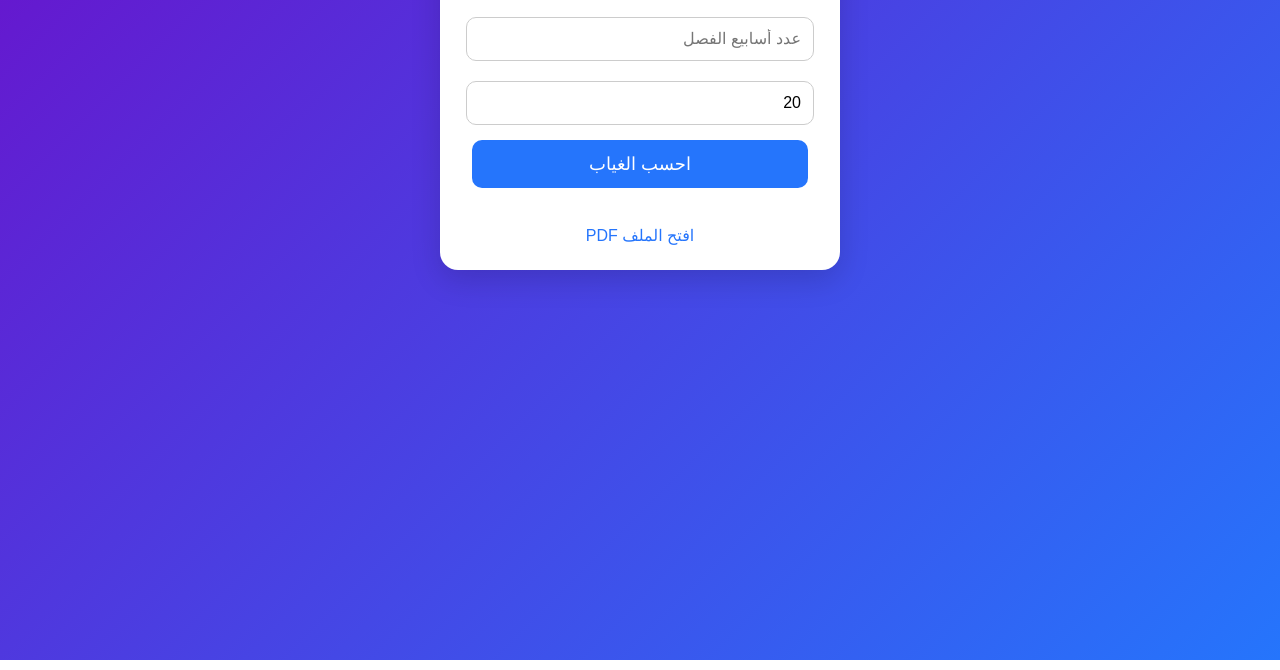
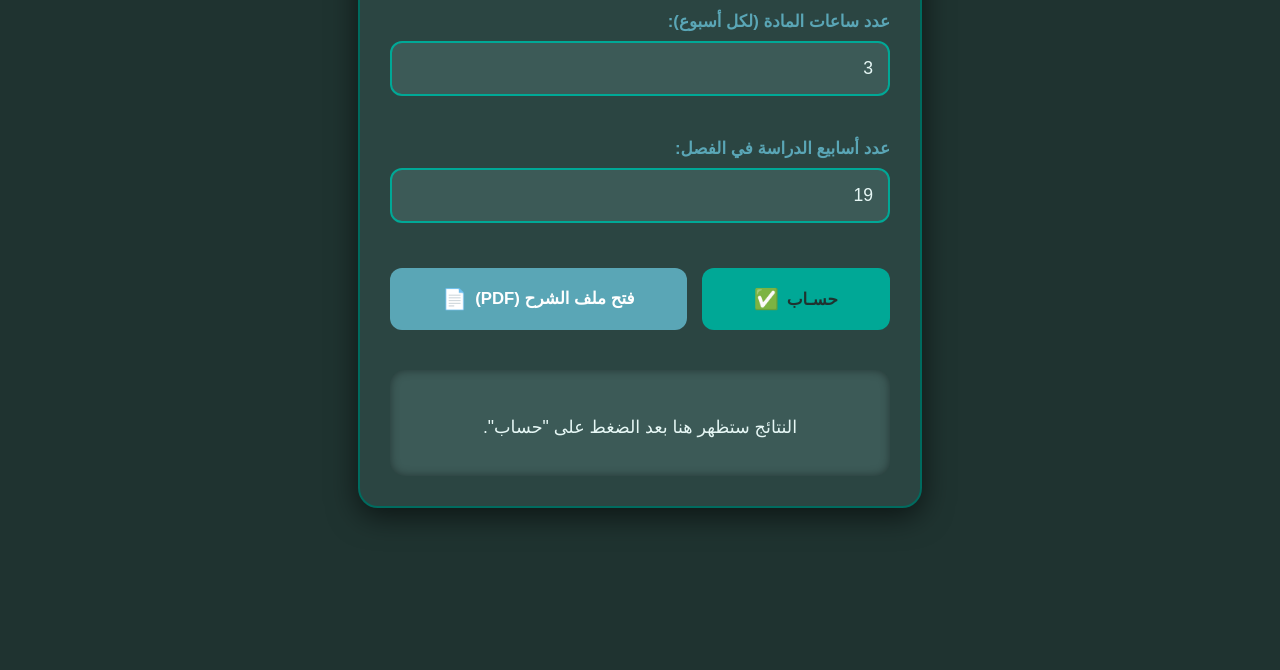
Before and after one commit to mo3th1927-lgtm/Moath, a plain HTML site: page index.html in a window 1280 px wide. Shown: the part 170-840 px from the top of the page. Drawn offline with Linux system fonts and the light colour scheme.

Commit message:
Add files via upload

```diff
--- a/index.html
+++ b/index.html
@@ -2,129 +2,244 @@
 <html lang="ar" dir="rtl">
 <head>
     <meta charset="UTF-8">
-    <title>مشروع ريادة الأعمال</title>
+    <meta name="viewport" content="width=device-width, initial-scale=1.0">
+    <title>حاسبة الغياب الأكاديمي - ألوان الكلية التقنية</title>
+
     <style>
-        body {
-            font-family: "Cairo", sans-serif;
-            background: linear-gradient(135deg, #6a11cb, #2575fc);
-            min-height: 100vh;
-            display: flex;
-            justify-content: center;
-            align-items: flex-start;
-            margin: 0;
-            padding-top: 30px;
+        /* 1. التنسيقات العامة والوضع الداكن */
+        :root {
+            /* الألوان المستوحاة من شعار الكلية التقنية (الأخضر والأزرق الداكن) */
+            --bg-dark: #1f3330; /* أخضر داكن جداً */
+            --container-bg: #2b4542; /* أخضر داكن للحاوية */
+            --text-light: #e6f7f5;
+            --primary-color: #00a896; /* أخضر زمردي/بترولي أساسي */
+            --secondary-color: #006b5f; /* أخضر أعمق */
+            --input-bg: #3c5a57; /* خلفية المدخلات */
+            --warning-color: #ff9999; /* وردي ناعم للتنبيه (الحرمان) */
+            --blue-accent: #5aa6b6; /* لون أزرق بارد ثانوي */
         }
 
-        .box {
-            background: white;
-            width: 350px;
-            padding: 25px;
-            border-radius: 18px;
-            box-shadow: 0 10px 30px rgba(0,0,0,0.15);
-            text-align: center;
+        body {
+            font-family: 'Arial', sans-serif;
+            margin: 0;
+            padding: 20px;
+            background-color: var(--bg-dark);
+            color: var(--text-light);
+            text-align: right;
+            line-height: 1.6;
+            min-height: 100vh;
         }
 
-        h2 {
-            margin-bottom: 10px;
-            color: #333;
+        /* 2. حاوية التطبيق */
+        .container {
+            max-width: 500px;
+            margin: 0 auto;
+            padding: 30px;
+            background: var(--container-bg);
+            border-radius: 20px;
+            box-shadow: 0 8px 30px rgba(0, 0, 0, 0.6);
+            border: 2px solid var(--secondary-color);
         }
 
-        input {
-            width: 92%;
-            padding: 12px;
-            margin: 10px 0;
-            border-radius: 10px;
-            border: 1px solid #ccc;
-            font-size: 16px;
+        /* 3. العناوين */
+        h2 {
+            text-align: center;
+            color: var(--primary-color);
+            margin-bottom: 30px;
+            padding-bottom: 15px;
+            font-size: 1.8em;
+            border-bottom: 3px solid var(--secondary-color);
         }
 
-        input:focus {
-            border-color: #2575fc;
-            box-shadow: 0 0 8px rgba(37, 117, 252, 0.4);
+        /* 4. المدخلات والتسميات */
+        label {
+            display: block;
+            margin-bottom: 5px;
+            margin-top: 25px;
+            font-weight: bold;
+            color: var(--blue-accent);
+            font-size: 1.05em;
+        }
+
+        input[type="number"] {
+            width: 100%;
+            padding: 15px;
+            margin-bottom: 15px;
+            border-radius: 12px;
+            box-sizing: border-box;
+            font-size: 1.1em;
+            text-align: right;
+            background-color: var(--input-bg);
+            color: var(--text-light);
+            border: 2px solid var(--primary-color);
+            transition: border-color 0.3s;
+        }
+        input[type="number"]:focus {
+            border-color: var(--blue-accent);
             outline: none;
         }
 
-        button {
-            width: 96%;
-            padding: 13px;
-            background: #2575fc;
-            color: white;
+        /* 5. الأزرار */
+        .button-group {
+            display: flex;
+            gap: 15px;
+            margin-top: 30px;
+        }
+        button, .pdf-link-button {
+            flex-grow: 1;
+            padding: 15px 20px;
+            border-radius: 12px;
+            font-size: 1.05em;
+            font-weight: bold;
+            cursor: pointer;
             border: none;
-            border-radius: 10px;
-            font-size: 18px;
-            cursor: pointer;
-            margin-top: 5px;
+            text-decoration: none;
+            display: flex;
+            justify-content: center;
+            align-items: center;
+            transition: background-color 0.3s, transform 0.1s;
         }
 
-        button:hover {
-            background: #1e63d8;
+        .calculate-button {
+            background-color: var(--primary-color); /* الأخضر الزمردي */
+            color: var(--bg-dark);
+        }
+        .calculate-button:hover {
+            background-color: var(--secondary-color);
+            transform: translateY(-2px);
         }
 
-        #result {
-            margin-top: 18px;
-            font-size: 16px;
-            font-weight: bold;
-            color: #444;
-            text-align: left;
-            word-break: break-word;
+        .pdf-link-button {
+            background-color: var(--blue-accent); /* الأزرق البارد */
+            color: white;
+        }
+        .pdf-link-button:hover {
+            background-color: #4a8d9a;
         }
 
-        #pdfLink {
-            margin-top: 20px;
-            font-size: 16px;
-            color: #2575fc;
-            text-decoration: none;
-            display: inline-block;
+        /* 6. قسم النتائج */
+        #results {
+            margin-top: 40px;
+            padding: 25px;
+            border-radius: 15px;
+            background-color: var(--input-bg); /* خلفية النتائج */
+            box-shadow: inset 0 0 10px rgba(0, 0, 0, 0.4);
         }
 
-        #pdfLink:hover {
-            text-decoration: underline;
+        .result-item {
+             margin-bottom: 15px;
+             padding-bottom: 10px;
+             border-bottom: 1px dashed #4a6663;
+             line-height: 1.6;
+             font-size: 1.1em;
+        }
+        .result-item:last-child {
+            border-bottom: none;
+            margin-bottom: 0;
+        }
+
+        /* 7. تلوين النتائج */
+        .value-label {
+            color: var(--blue-accent);
+            font-weight: normal;
+        }
+        .total-hours {
+            color: var(--primary-color);
+            font-weight: bold;
+        }
+        .allowed-days {
+            color: #b0e0e6; /* أزرق فاتح جداً هادئ */
+            font-weight: bold;
+            font-size: 1.2em;
+        }
+        .expulsion-day {
+            color: var(--warning-color);
+            font-weight: bold;
+            font-size: 1.4em;
+        }
+
+        /* 8. للتجاوب مع الشاشات الصغيرة */
+        @media (max-width: 600px) {
+            .container {
+                margin: 0 10px;
+                padding: 20px;
+            }
+            .button-group {
+                flex-direction: column;
+                gap: 10px;
+            }
         }
     </style>
 </head>
 <body>
 
-<div class="box">
-    <h2>مشروع ريادة الأعمال</h2>
+<div class="container">
+    <h2><span style="font-size: 1.2em;">⚙</span> حاسبة الغياب الأكاديمي</h2>
 
-    <input type="number" id="hours" placeholder="ساعات المادة">
-    <input type="number" id="weeks" placeholder="عدد أسابيع الفصل">
-    <input type="number" id="fixed" value="20" readonly>
+    <label for="creditHours">عدد ساعات المادة (لكل أسبوع):</label>
+    <input type="number" id="creditHours" value="3" min="1" required>
 
-    <button id="calcBtn">احسب الغياب</button>
+    <label for="studyWeeks">عدد أسابيع الدراسة في الفصل:</label>
+    <input type="number" id="studyWeeks" value="19" min="1" required>
 
-    <div id="result"></div>
+    <div class="button-group">
+        <button class="calculate-button" onclick="calculateAbsence()">
+            <span style="margin-left: 8px;">حسـاب</span>
+            <span style="font-size: 1.2em;">✅</span>
+        </button>
 
-    <a id="pdfLink" href="شرح لي استخدام البرنامج.pdf" target="_blank">افتح الملف PDF</a>
+        <a href="شرح لي طريقت استخدام البرنامج.pdf.pdf" target="_blank" class="pdf-link-button">
+            <span style="margin-left: 8px;">فتح ملف الشرح (PDF)</span>
+            <span style="font-size: 1.2em;">📄</span>
+        </a>
+    </div>
+
+    <div id="results">
+        <p class="result-item" style="text-align: center;">النتائج ستظهر هنا بعد الضغط على "حساب".</p>
+    </div>
 </div>
 
 <script>
-document.getElementById("calcBtn").addEventListener("click", function() {
-    let hours = parseFloat(document.getElementById("hours").value);
-    let weeks = parseFloat(document.getElementById("weeks").value);
-    let fixed = parseFloat(document.getElementById("fixed").value);
+    function calculateAbsence() {
+        // 1. استرجاع القيم
+        const H = parseFloat(document.getElementById('creditHours').value);
+        const W = parseFloat(document.getElementById('studyWeeks').value);
+        const MAX_ABSENCE_PERCENT = 20; // الحد الأقصى للغياب هو 20%
+        const FIXED_DIVISOR = 100;
+        const resultsDiv = document.getElementById('results');
 
-    if (!hours || !weeks) {
-        document.getElementById("result").innerHTML = "أدخل القيم كاملة!";
-        return;
+        // التحقق من المدخلات
+        if (isNaN(H) || isNaN(W) || H <= 0 || W <= 0) {
+            resultsDiv.innerHTML = '<p class="expulsion-day" style="text-align: center;">⚠ الرجاء إدخال قيم صحيحة وموجبة.</p>';
+            return;
+        }
+
+        // 2. الحساب
+        // إجمالي ساعات الغياب المسموحة = (ساعات المادة * عدد الأسابيع * 20) / 100
+        const totalAllowedAbsenceHours = (H * W * MAX_ABSENCE_PERCENT) / FIXED_DIVISOR;
+
+        // عدد أيام الغياب المسموحة (نأخذ العدد الصحيح بالتقريب للأسفل)
+        const maxAllowedAbsenceDays = Math.floor(totalAllowedAbsenceHours / H);
+
+        // يوم الحرمان (اليوم الذي تتجاوز فيه الحد)
+        const expulsionDay = maxAllowedAbsenceDays + 1;
+
+        // 3. عرض النتائج
+        resultsDiv.innerHTML = `
+            <div class="result-item">
+                <span class="value-label">إجمالي ساعات الغياب المسموحة:</span>
+                <span class="total-hours">${totalAllowedAbsenceHours.toFixed(2)} ساعة</span>
+            </div>
+            <div class="result-item">
+                <span class="value-label">أيام الغياب المسموحة (بالكامل):</span>
+                <span class="allowed-days">${maxAllowedAbsenceDays} أيام</span>
+            </div>
+            <div class="result-item" style="padding-top: 10px; text-align: center;">
+                <span class="value-label" style="font-size: 1em; display: block; margin-bottom: 5px;">يوم الحرمان (اليوم الذي تتجاوز فيه الحد):</span>
+                <span class="expulsion-day">اليوم ${expulsionDay} من الغياب</span>
+            </div>
+        `;
     }
-
-    let totalAbsent = (hours * weeks * fixed) / 100;
-    let remaining = totalAbsent;
-    let dailyDeduction = hours;
-    let text = الغياب المحتسب: ${totalAbsent.toFixed(2)}<br>;
-
-    let day = 1;
-    while (remaining >= dailyDeduction) {
-        remaining -= dailyDeduction;
-        text += بعد اليوم ${day}: ${remaining.toFixed(2)} ساعة متبقية<br>;
-        day++;
-    }
-
-    text += اليوم ${day} حرمان;
-
-    document.getElementById("result").innerHTML = text;
-});
 </script>
 
 </body>
```
Also changed, not shown: 1 other file.
